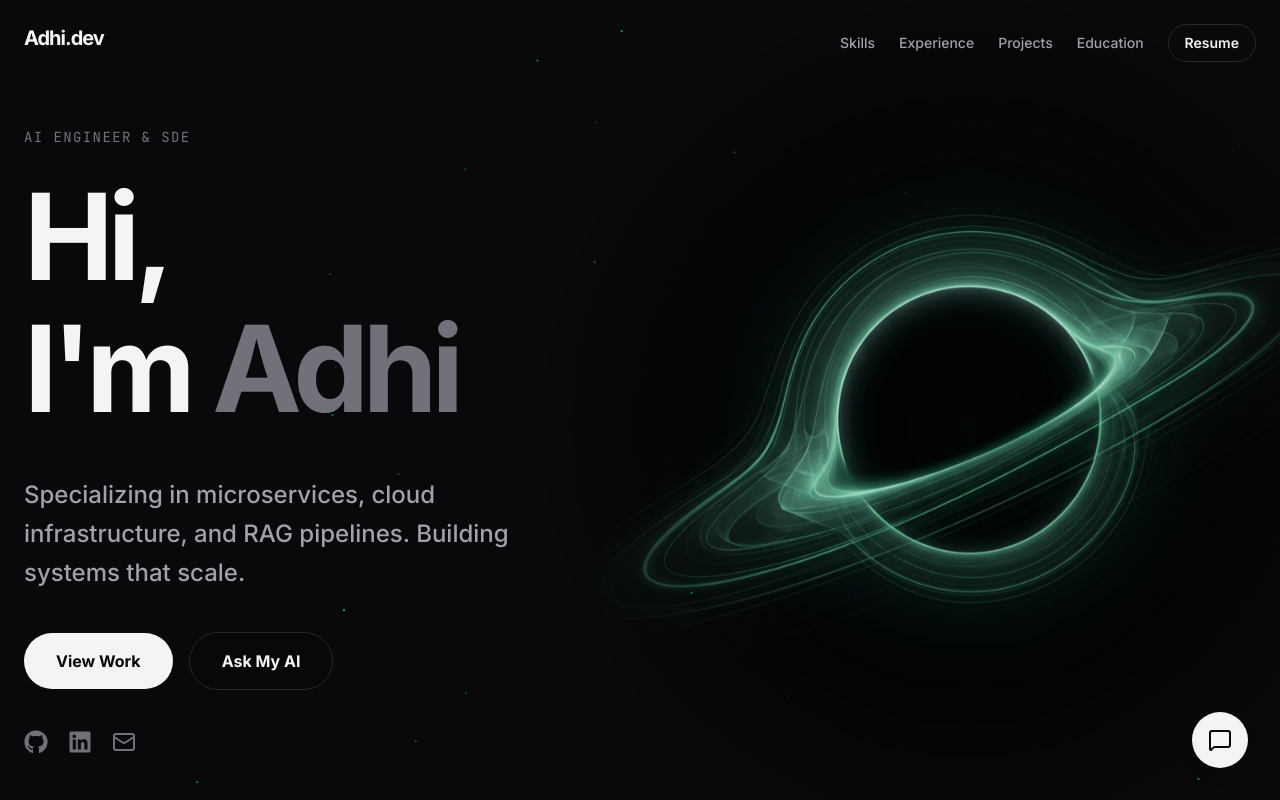
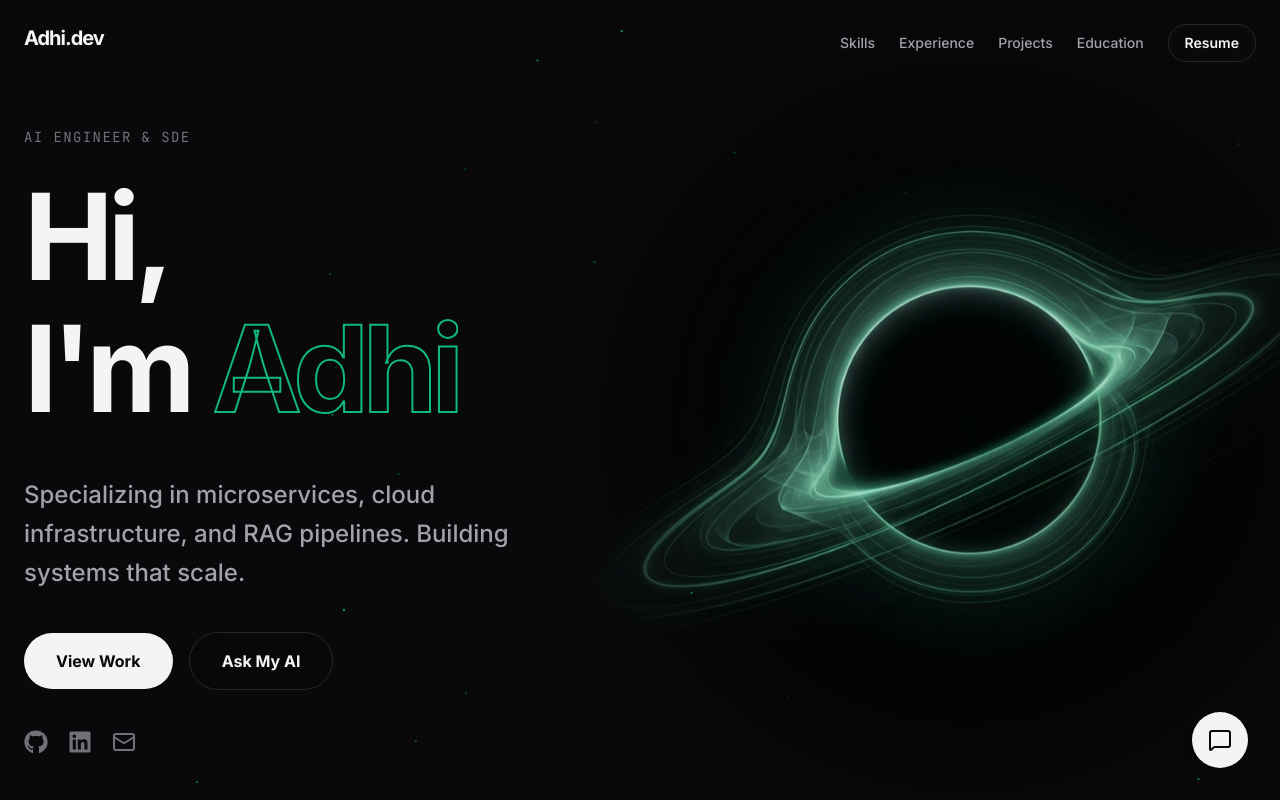
Before and after one commit to Adhi2648/New_Portfolio, a React (Vite) app: page / in a window 1280 px wide. Shown: the top 800 px of the page. Built offline with nearby package versions, Linux system fonts and the light colour scheme.

Commit message:
Ui change

```diff
--- a/App.tsx
+++ b/App.tsx
@@ -130,7 +130,11 @@ const App: React.FC = () => {
             <h1 className="text-6xl md:text-7xl lg:text-[6.5rem] xl:text-[7.5rem] font-bold leading-[1.1] tracking-tighter max-w-5xl">
               <AnimatedText text="Hi," /> <br />
               <AnimatedText text="I'm" delay={0.2} />{" "}
-              <AnimatedText text="Adhi" delay={0.3} className="text-brand-400" />
+              <AnimatedText
+                text="Adhi"
+                delay={0.3}
+                className="text-hollow"
+              />
             </h1>
             <div className="mt-4 max-w-2xl">
               <ScrollReveal delay={0.6} direction="up" distance={20}>
--- a/index.css
+++ b/index.css
@@ -143,3 +143,95 @@ section {
 #hero {
   isolation: isolate;
 }
+
+.text-hollow .word-inner {
+  color: transparent;
+  -webkit-text-stroke: 2px var(--color-accent);
+  transition: all 0.4s ease;
+  position: relative;
+}
+
+/* Optional: Add a subtle glow behind it */
+.text-hollow .word-inner::before {
+  content: "";
+  position: absolute;
+  inset: 0;
+  background: var(--color-accent);
+  filter: blur(15px);
+  opacity: 0;
+  transition: opacity 0.4s ease;
+  z-index: -1;
+}
+
+@media (hover: hover) {
+  .text-hollow:hover .word-inner {
+    color: var(--color-brand-50); /* Fill with white on hover */
+    -webkit-text-stroke: 2px var(--color-brand-50);
+    text-shadow: 0 0 20px rgba(16, 185, 129, 0.6);
+  }
+}
+
+/* Preset 2: Cyber Glitch */
+.text-cyber-glitch .word-inner {
+  position: relative;
+  color: var(--color-accent);
+  transition: all 0.2s ease;
+}
+
+@keyframes cyber-jitter {
+  0% { text-shadow: 3px 0px 0 rgba(16, 185, 129, 0.9), -3px 0px 0 rgba(45, 212, 191, 0.9); }
+  20% { text-shadow: -3px 2px 0 rgba(16, 185, 129, 0.9), 3px -2px 0 rgba(45, 212, 191, 0.9); }
+  40% { text-shadow: 2px -1px 0 rgba(16, 185, 129, 0.9), -2px 1px 0 rgba(45, 212, 191, 0.9); }
+  60% { text-shadow: -1px -3px 0 rgba(16, 185, 129, 0.9), 1px 3px 0 rgba(45, 212, 191, 0.9); }
+  80% { text-shadow: 3px 2px 0 rgba(16, 185, 129, 0.9), -3px -2px 0 rgba(45, 212, 191, 0.9); }
+  100% { text-shadow: 3px 0px 0 rgba(16, 185, 129, 0.9), -3px 0px 0 rgba(45, 212, 191, 0.9); }
+}
+
+@media (hover: hover) {
+  .text-cyber-glitch:hover .word-inner {
+    color: #fff;
+    animation: cyber-jitter 0.15s infinite;
+  }
+}
+
+/* Preset 3: Liquid Fill */
+.text-liquid-fill .word-inner {
+  color: transparent;
+  -webkit-text-stroke: 2px rgba(16, 185, 129, 0.3);
+  background: linear-gradient(to top, var(--color-accent) 50%, transparent 50%);
+  background-size: 100% 200%;
+  background-position: top left;
+  -webkit-background-clip: text;
+  background-clip: text;
+  transition: all 0.5s cubic-bezier(0.4, 0, 0.2, 1);
+}
+
+@media (hover: hover) {
+  .text-liquid-fill:hover .word-inner {
+    background-position: bottom left;
+    filter: drop-shadow(0 0 15px rgba(16, 185, 129, 0.6));
+    -webkit-text-stroke: 2px var(--color-accent);
+  }
+}
+
+/* Preset 4: Laser Sweep */
+.text-laser-sweep .word-inner {
+  background: linear-gradient(
+    120deg,
+    var(--color-brand-50) 40%,
+    var(--color-accent) 50%,
+    var(--color-brand-50) 60%
+  );
+  background-size: 250% auto;
+  background-position: 100% 0;
+  color: transparent;
+  -webkit-background-clip: text;
+  background-clip: text;
+  transition: background-position 0.6s cubic-bezier(0.4, 0, 0.2, 1);
+}
+
+@media (hover: hover) {
+  .text-laser-sweep:hover .word-inner {
+    background-position: 0% 0;
+  }
+}
```
